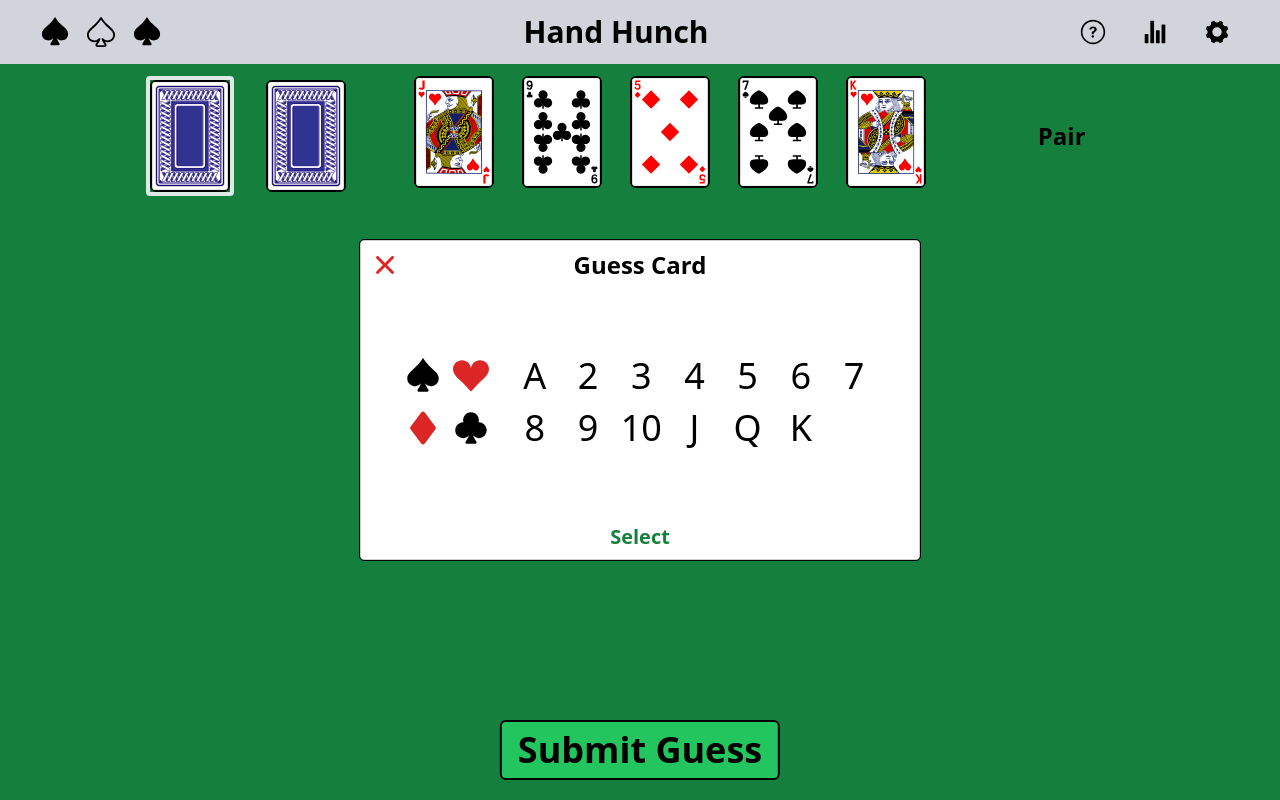
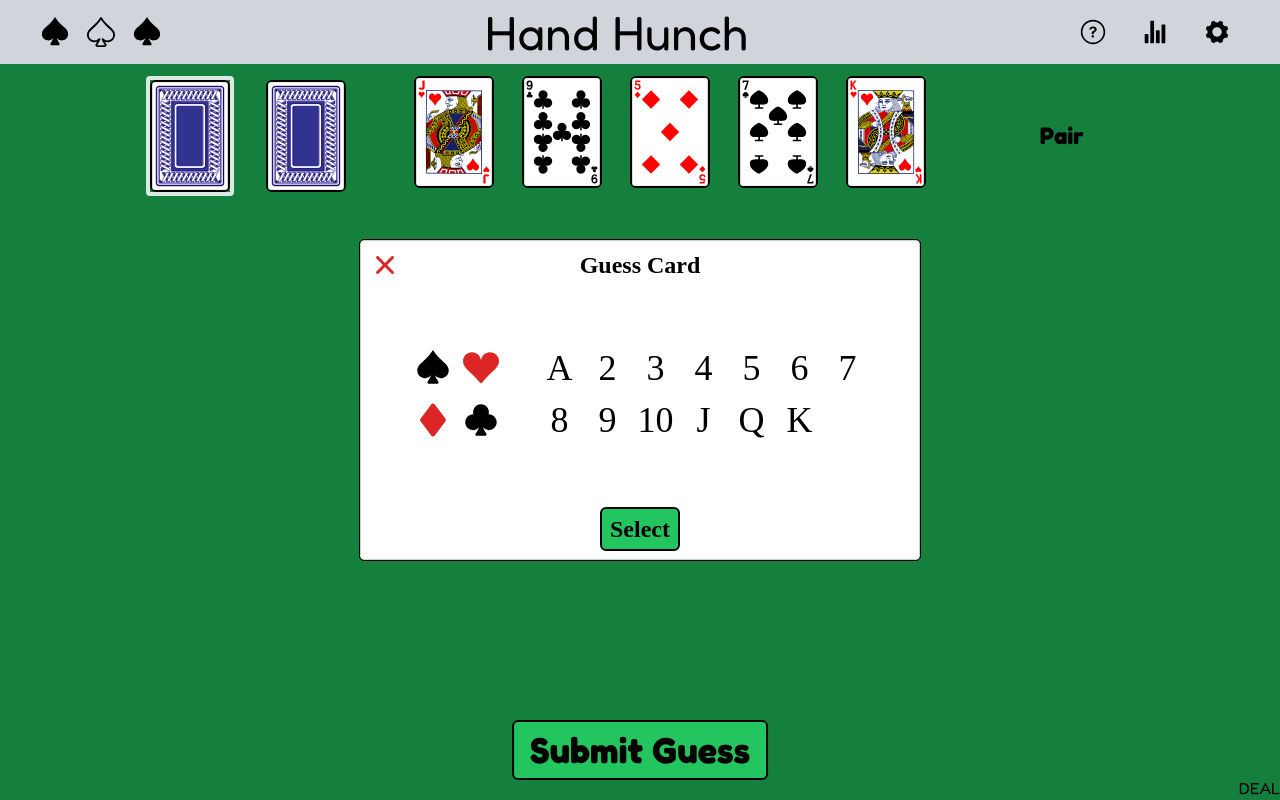
Before and after one commit to landerson02/Hand-Hunch, a Next.js app: page / in a window 1280 px wide. Both pictures are taken after a click on the element 190 px from the left and 136 px from the top of the page. Built offline with nearby package versions, Linux system fonts and the light colour scheme.

Commit message:
Add more animations and styles

```diff
--- a/components/CardSelect.tsx
+++ b/components/CardSelect.tsx
@@ -118,7 +118,13 @@ const CardSelect: React.FC<CardSelectProps> = ({ isOpen, closeModal, setGuess }
           </div>
           {warning ? <div className={"text-red-600 text-xs pt-2"}>Select a Suit and Value</div> : null}
         </div>
-        <button onClick={onSelect} className={"text-xl text-green-700 font-bold"}>Select</button>
+        <button
+          onClick={onSelect}
+          className={"text-2xl text-black font-bold hover:bg-green-600 " +
+            "border-2 border-black rounded-md pl-2 pr-2 pt-1 pb-1 bg-green-500"}
+        >
+          Select
+        </button>
       </div>
     </Modal>
   );
--- a/components/Nav.tsx
+++ b/components/Nav.tsx
@@ -19,7 +19,7 @@ const Nav = () => {
             </li>
           </ul>
         </div>
-        <h1 className='self-center font-bold text-black text-3xl'>Hand Hunch</h1>
+        <h1 className='self-center text-black text-5xl'>Hand Hunch</h1>
         <div
           className='font-light text-red-900'
           style={{
--- a/components/Row.tsx
+++ b/components/Row.tsx
@@ -21,7 +21,14 @@ const Row = ({board, hand, guess, onCardClick}: rowProps) => {
     >
       {guess && guess.cards ? <Guess guess={guess} onCardClick={onCardClick} /> : null}
       {board && board.cards ? <Board board={board}/> : null}
-      <div className='self-center text-center font-extrabold text-2xl w-[15rem]'>{strength}</div>
+      <motion.div
+        initial={{ opacity: 0, y: 20 }}
+        animate={{ opacity: 1, y: 0 }}
+        transition={{ duration: .3, delay: 1.4 }}
+        className='self-center text-center font-extrabold text-2xl w-[15rem]'
+      >
+        {strength}
+      </motion.div>
     </motion.div>
   //
   // <div className='flex justify-evenly w-[100%] p-4' >
--- a/package.json
+++ b/package.json
@@ -9,6 +9,7 @@
     "lint": "next lint"
   },
   "dependencies": {
+    "@next/font": "^14.0.4",
     "framer-motion": "^10.16.16",
     "next": "14.0.3",
     "react": "^18",
--- a/pages/_app.tsx
+++ b/pages/_app.tsx
@@ -1,6 +1,16 @@
 import '@/styles/globals.css'
 import type { AppProps } from 'next/app'
+import { Fredoka } from 'next/font/google'
+
+const font = Fredoka({
+  subsets: ['latin'],
+  variable: '--font-font'
+});
 
 export default function App({ Component, pageProps }: AppProps) {
-  return <Component {...pageProps} />
+  return (
+    <main className={`${font.className} font-sans`}>
+      <Component {...pageProps} />
+    </main>
+  )
 }
--- a/pages/index.tsx
+++ b/pages/index.tsx
@@ -87,6 +87,7 @@ export default function Home() {
           onSubmitGuess();
         }}>Submit Guess</button>
         <CardSelect isOpen={isCardSelectOpen} closeModal={closeCardSelect} setGuess={onSetGuess}/>
+        <button onClick={deal} className='absolute fixed bottom-0 right-0'>DEAL</button>
     </div>
   )
 }
--- a/tailwind.config.ts
+++ b/tailwind.config.ts
@@ -13,6 +13,9 @@ const config: Config = {
         'gradient-conic':
           'conic-gradient(from 180deg at 50% 50%, var(--tw-gradient-stops))',
       },
+      fontFamily: {
+        sans: ['var(--font-font)'],
+      },
     },
   },
   plugins: [],
```
Also changed, not shown: 1 other file (tests, documents, lock files or other folders).
